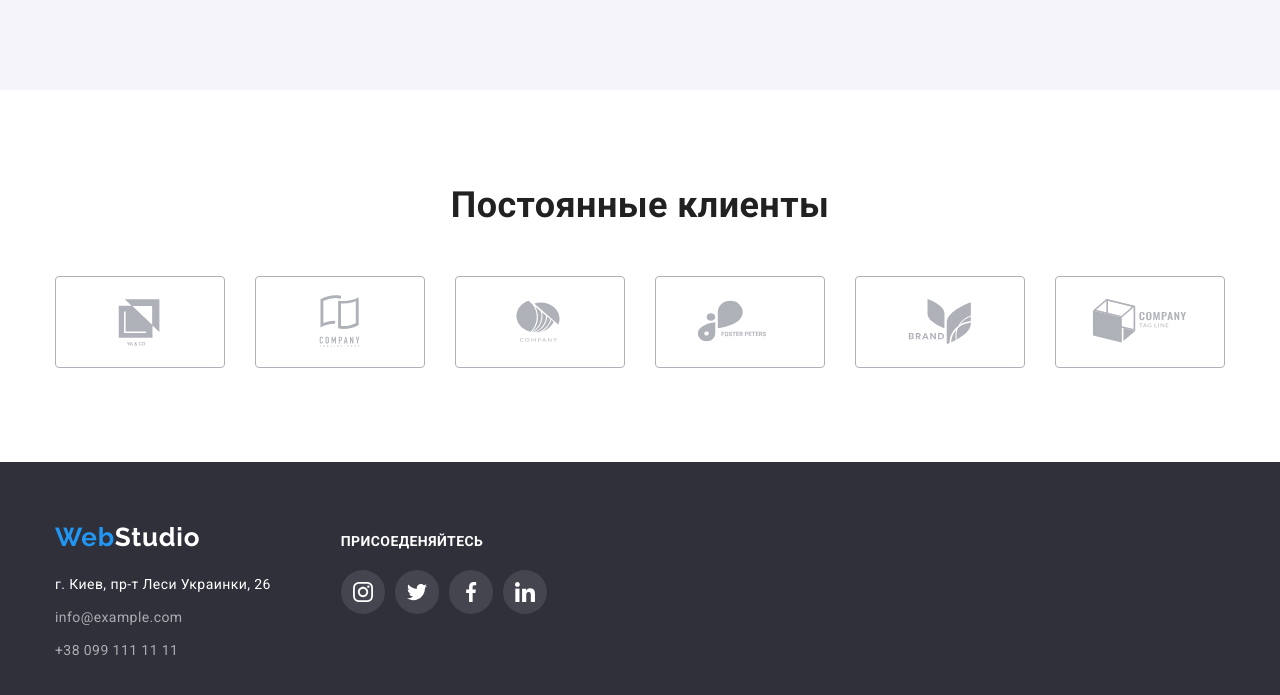
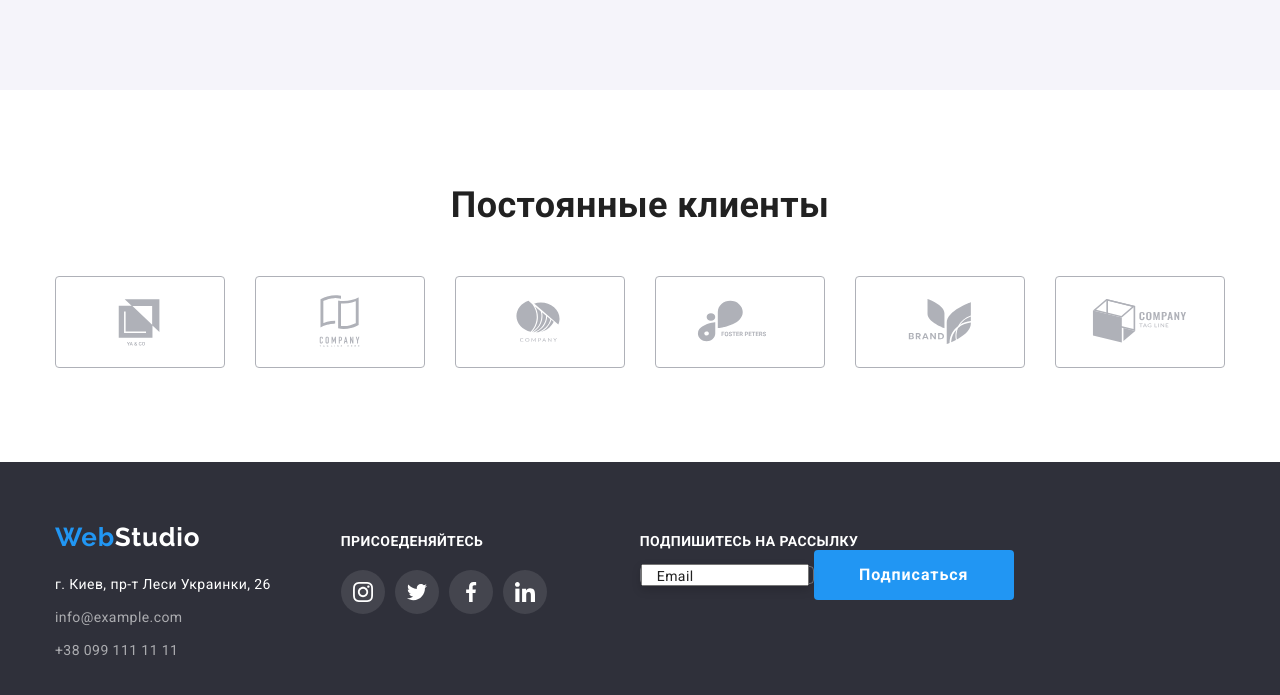
Before and after one commit to Artur-Shamrai/goit-markup-hw-05, a plain HTML site: page index.html in a window 1280 px wide. Shown: the part 2214-2909 px from the top of the page. Drawn offline with nearby package versions, Linux system fonts and the light colour scheme.

Commit message:
add footer input

```diff
--- a/index.html
+++ b/index.html
@@ -361,6 +361,23 @@
 
         </div>
 
+  <!-- Footer Input -->
+
+  <div class="footer-input">
+    <p class="footer-text">Подпишитесь на рассылку</p>
+
+    <form name="signup_form" autocomplete="on" novalidate>
+<label class="footer-form">
+<span class="footer-desk">Email</span>
+<input type="email" name="email"/>
+
+</label>
+
+<button class="footer-button" type="submit">Подписаться</button>
+
+    </form>
+</div>
+
     </div>
     </footer>
 
```
